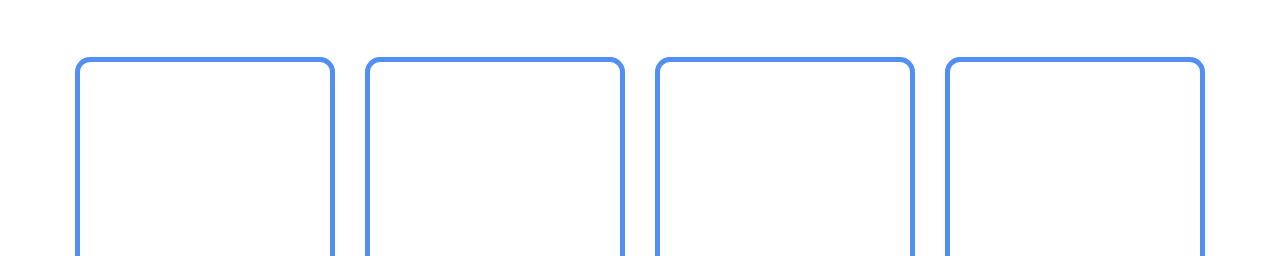
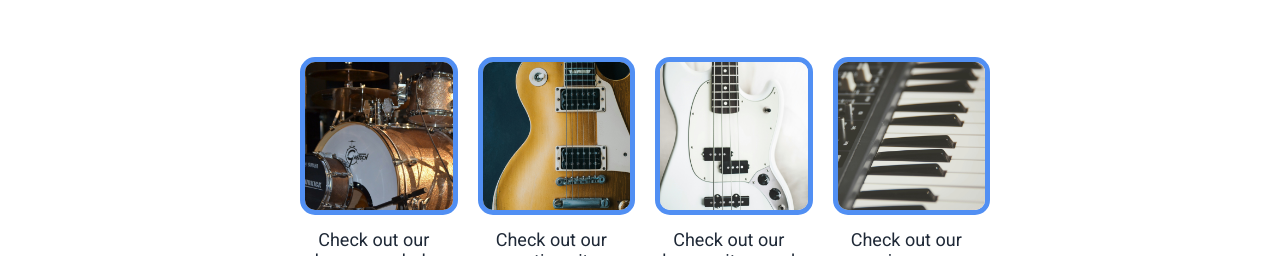
Before and after one commit to rjnares/music-shop-landing-page, a plain HTML site: page index.html in a window 1280 px wide. Shown: the part 696-952 px from the top of the page. Drawn offline with Linux system fonts and the light colour scheme.

Commit message:
Add instrument images and styling

```diff
--- a/index.html
+++ b/index.html
@@ -36,19 +36,19 @@
     <h2 class="info-main">Find your next sound</h2>
     <div class="cards-container">
       <div class="card">
-        <div class="instrument"></div>
+        <div class="instrument"><img src="./images/drums.jpg"></div>
         Check out our drums, cymbals, and accessories
       </div>
       <div class="card">
-        <div class="instrument"></div>
+        <div class="instrument"><img src="./images/electric-guitar.jpg"></div>
         Check out our acoustic guitars, electric guitars, and accessories
       </div>
       <div class="card">
-        <div class="instrument"></div>
+        <div class="instrument"><img src="./images/bass.jpg"></div>
         Check out our bass guitars and accessories
       </div>
       <div class="card">
-        <div class="instrument"></div>
+        <div class="instrument"><img src="./images/keys.jpg"></div>
         Check out our pianos, keyboards, and accessories
       </div>
     </div>
--- a/styles.css
+++ b/styles.css
@@ -111,13 +111,13 @@ p {
   flex-direction: column;
   gap: 10px;
   color: #1F2937;
+  flex: 1;
 }
 
-.instrument {
+.instrument img {
   border: 5px solid #518ff3;
   border-radius: 15px;
-  min-height: 250px;
-  min-width: 250px;
+  max-width: 100%;
 }
 
 .testimonial {
```
Also changed, not shown: images/bass.jpg (added), images/drums.jpg (added), images/electric-guitar.jpg (added), images/keys.jpg (added).
